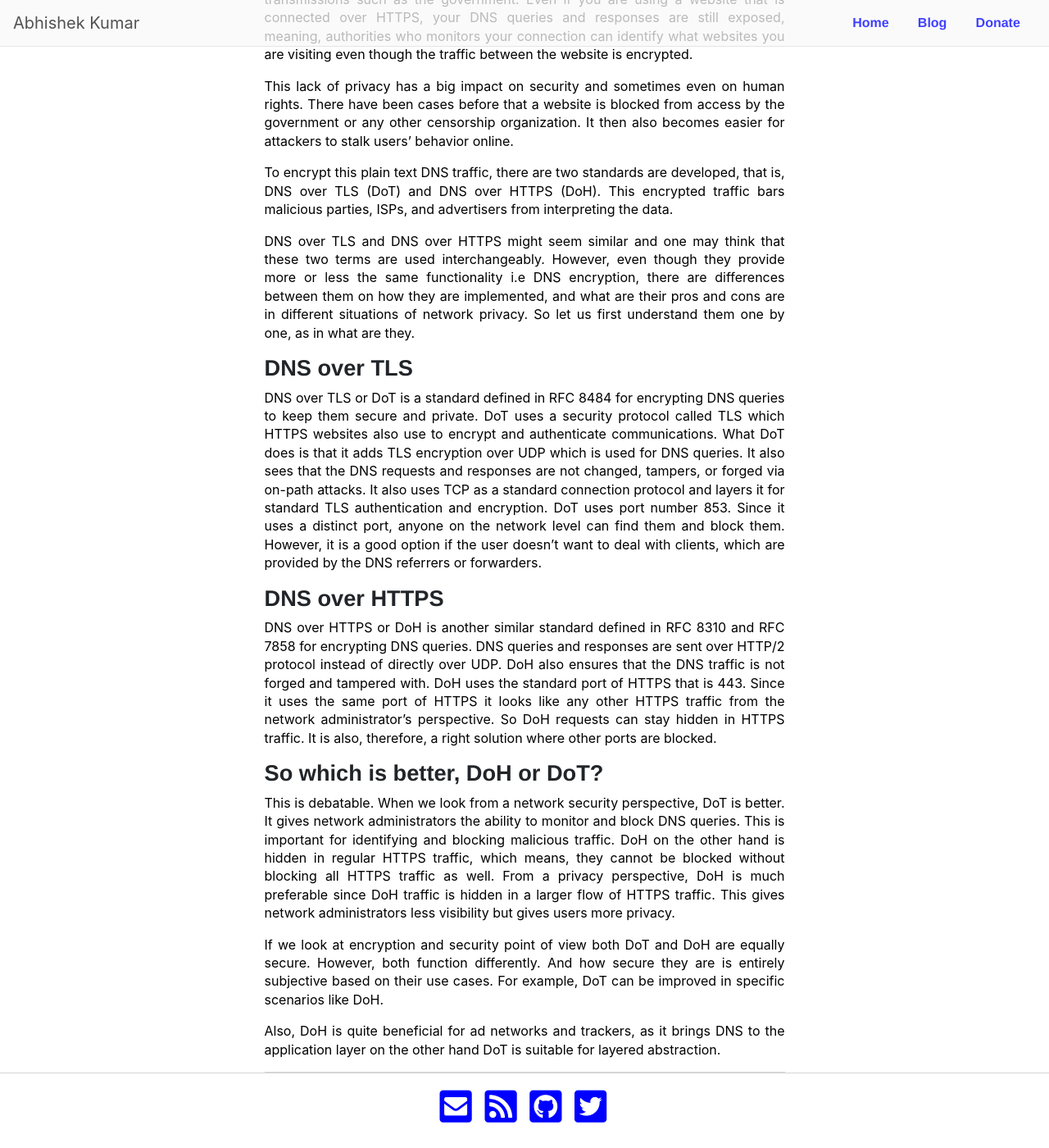
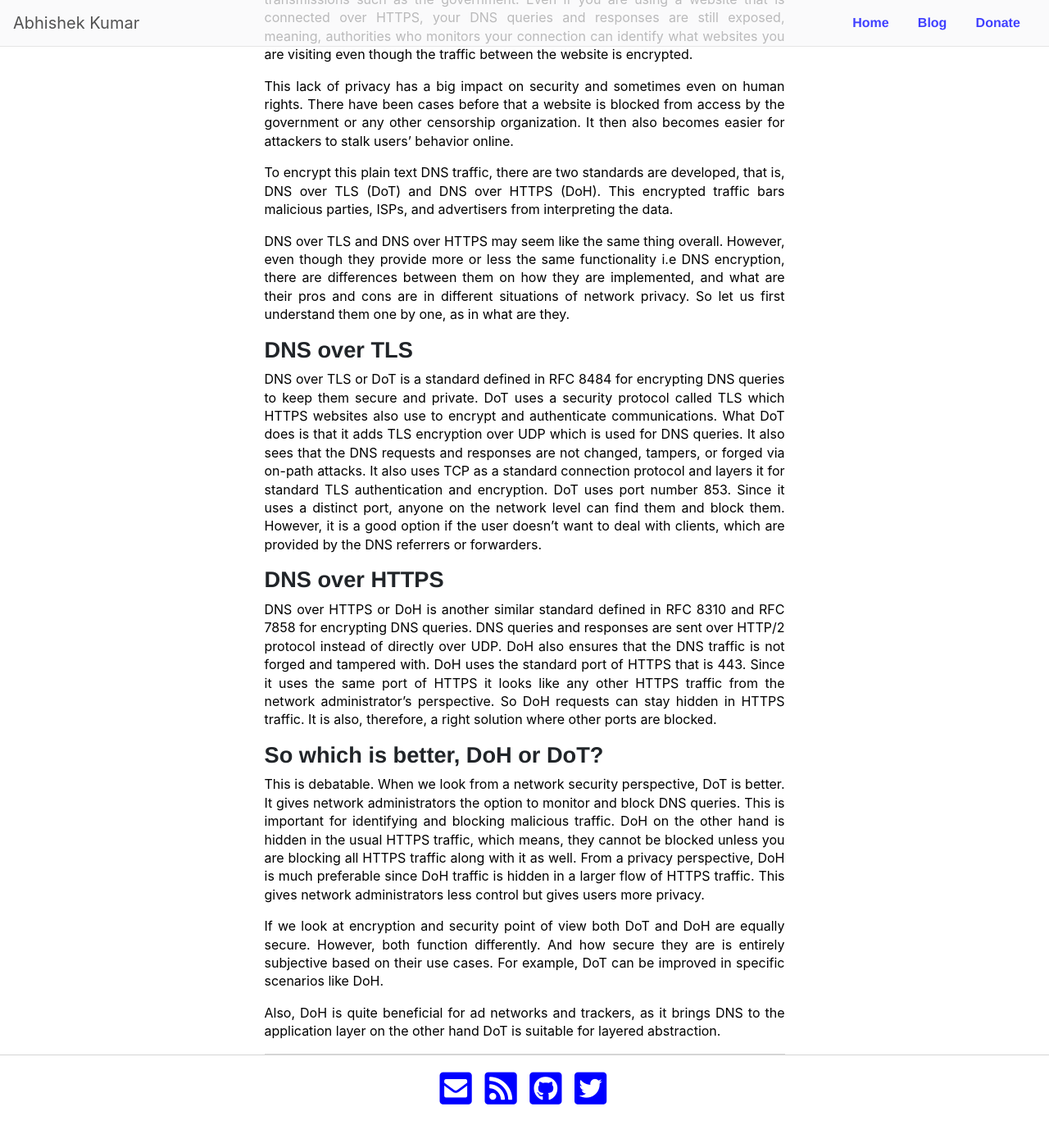
Before and after one commit to Mr-Kumar-Abhishek/Mr-Kumar-Abhishek.github.io, a Jekyll site: the page built from _posts/2021-12-13-dns-over-tls-vs-dns-over-https.md, in a window 1280 px wide and 1400 px high, scrolled down 380 px. Shown: the whole window at 82% size. Built offline with Jekyll 4.4.1, drawn with Linux system fonts in a browser that asks for light colours; nearby versions of some CDN libraries; a script that is not in the unit is left out; comment, search, counter and statistics services are not loaded; after the commit the page ends 1758 px from its top, so only the background shows below that.

Commit message:
remove plagerism

```diff
--- a/_posts/2021-12-13-dns-over-tls-vs-dns-over-https.md
+++ b/_posts/2021-12-13-dns-over-tls-vs-dns-over-https.md
@@ -13,13 +13,14 @@ canonical-url: https://mr-kumar-abhishek.github.io/blog/2021/12/13/dns-over-tls-
 date: 2021-12-13
 keywords: Abhishek Kumar, Software Engineer, DNS over TLS, DNS over HTTPS, DoT, DoH, network, security, networking, DNS
 ---
+
 The security of the internet heavily relies on the DNS we use. Since DNS is like a phonebook of the internet, tampering in the DNS resolvers can affect the entire security of all the connections that are made through the internet. DNS resolvers are used for getting the IP addresses of the domain. Usually, DNS queries and responses are sent via UDP (User datagram protocol) in plain text. This means that they can be read by network ISP or anyone who has the access to monitor transmissions such as the government. Even if you are using a website that is connected over HTTPS, your DNS queries and responses are still exposed, meaning, authorities who monitors your connection can identify what websites you are visiting even though the traffic between the website is encrypted.
 
 This lack of privacy has a big impact on security and sometimes even on human rights. There have been cases before that a website is blocked from access by the government or any other censorship organization.  It then also becomes easier for attackers to stalk users' behavior online.
 
 To encrypt this plain text DNS traffic, there are two standards are developed, that is, DNS over TLS (DoT) and DNS over HTTPS (DoH). This encrypted traffic bars malicious parties, ISPs, and advertisers from interpreting the data.
 
-DNS over TLS and DNS over HTTPS might seem similar and one may think that these two terms are used interchangeably. However, even though they provide more or less the same functionality i.e DNS encryption, there are differences between them on how they are implemented, and what are their pros and cons are in different situations of network privacy. So let us first understand them one by one, as in what are they.
+DNS over TLS and DNS over HTTPS may seem like the same thing overall. However, even though they provide more or less the same functionality i.e DNS encryption, there are differences between them on how they are implemented, and what are their pros and cons are in different situations of network privacy. So let us first understand them one by one, as in what are they.
 
 ## DNS over TLS
 
@@ -31,7 +32,7 @@ DNS over HTTPS or DoH is another similar standard defined in RFC 8310 and RFC 78
 
 ## So which is better, DoH or DoT?
 
-This is debatable. When we look from a network security perspective, DoT is better. It gives network administrators the ability to monitor and block DNS queries. This is important for identifying and blocking malicious traffic. DoH on the other hand is hidden in regular HTTPS traffic, which means, they cannot be blocked without blocking all HTTPS traffic as well.  From a privacy perspective, DoH is much preferable since DoH traffic is hidden in a larger flow of HTTPS traffic. This gives network administrators less visibility but gives users more privacy.
+This is debatable. When we look from a network security perspective, DoT is better. It gives network administrators the option to monitor and block DNS queries. This is important for identifying and blocking malicious traffic. DoH on the other hand is hidden in the usual HTTPS traffic, which means, they cannot be blocked unless you are blocking all HTTPS traffic along with it as well.  From a privacy perspective, DoH is much preferable since DoH traffic is hidden in a larger flow of HTTPS traffic. This gives network administrators less control but gives users more privacy.
 
 If we look at encryption and security point of view both DoT and DoH are equally secure. However, both function differently. And how secure they are is entirely subjective based on their use cases. For example, DoT can be improved in specific scenarios like DoH.
 
```
